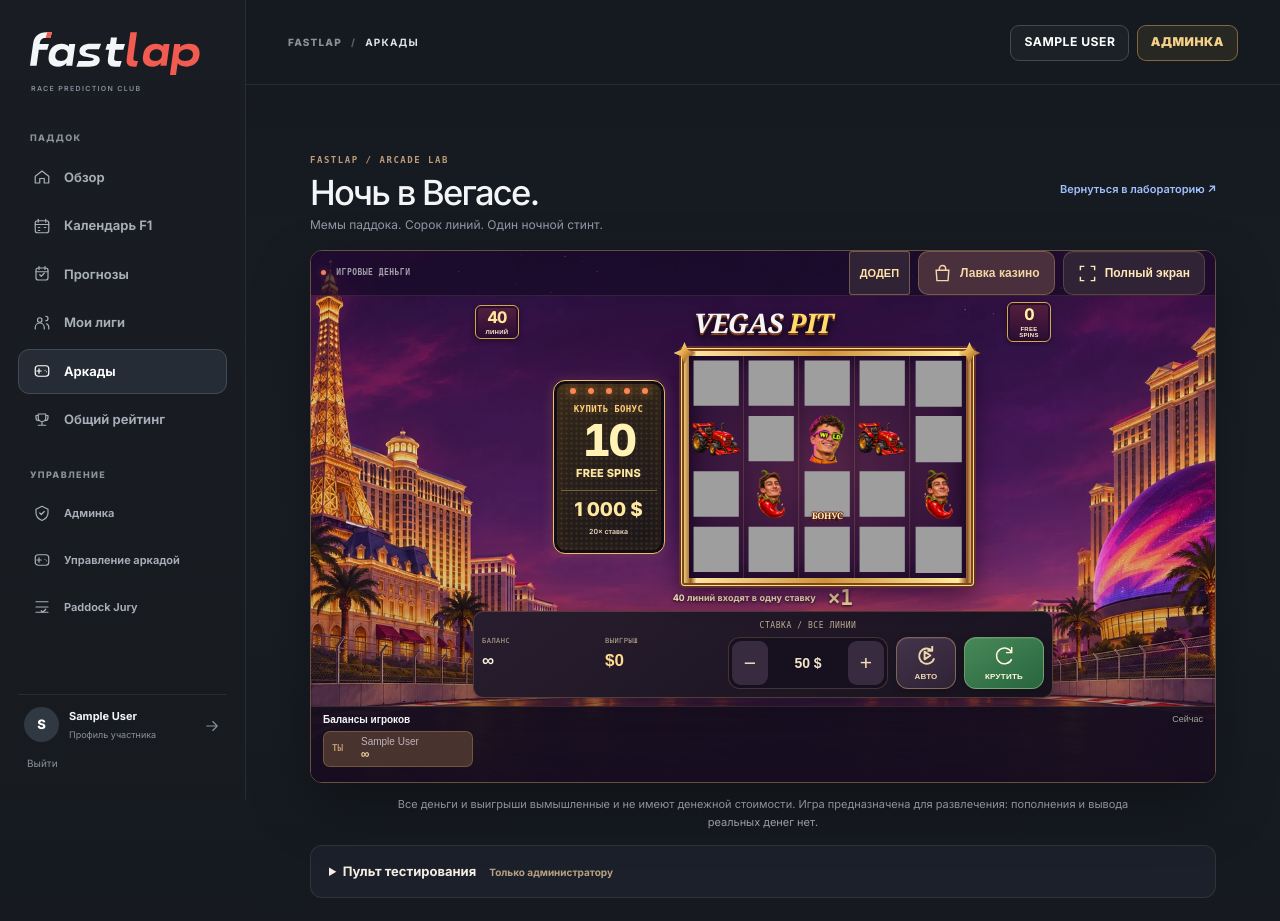
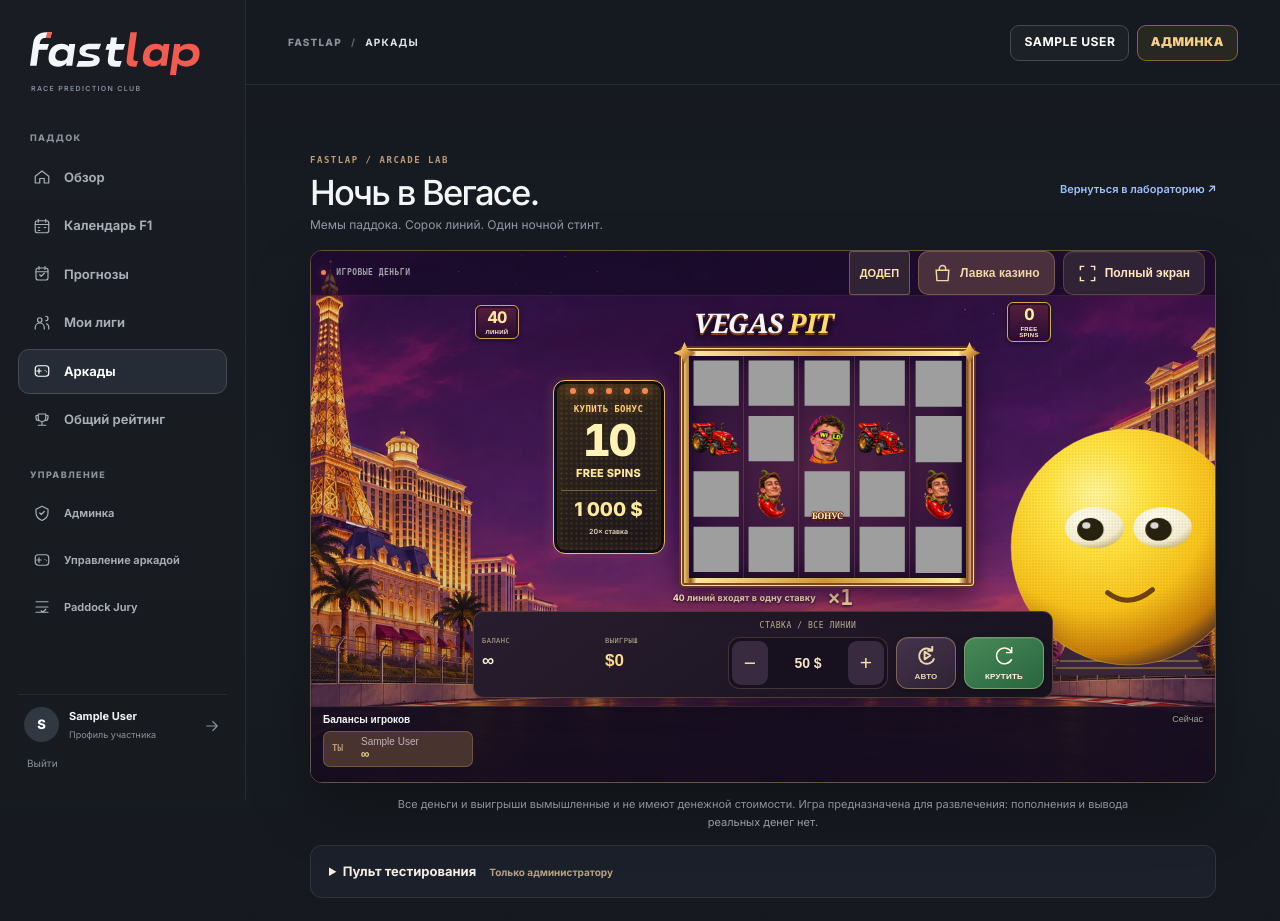
Before and after one commit to trfnvg/f1-league, a Django app: page /arcade/lab/vegas/ in a window 1280 px wide. Shown: the top 921 px of the page. Run offline with Django 5.2, Linux system fonts and the light colour scheme; the visitor is signed in with stand-in values (Sample User, id 1); data comes from the database, SQL or seed files in the repository; data that the repository does not hold is empty; some web fonts are replaced; grey boxes are pictures that could not be loaded.

Commit message:
Add animated yellow Vegas Sphere behind the slot

```diff
--- /dev/null
+++ b/league/static/league/vegas-sphere.css
@@ -0,0 +1,36 @@
+/* Decorative LED landmark, behind the cabinet and outside the input layer. */
+.vegas-sphere {
+  position:absolute; z-index:-1; bottom:19%; right:-4%;
+  width:clamp(200px,27%,370px); aspect-ratio:240/252;
+  border-radius:50%; pointer-events:none; user-select:none;
+  background:radial-gradient(ellipse,#f4b82a15,transparent 70%);
+}
+.vegas-sphere svg { display:block; width:100%; height:100%; overflow:visible; }
+.vegas-sphere-eyes {
+  transform-box:fill-box; transform-origin:center;
+  animation:vegas-sphere-blink 8.6s linear infinite;
+}
+.vegas-sphere-gaze { animation:vegas-sphere-look 17s ease-in-out -4s infinite; }
+.vegas-sphere-eyes,.vegas-sphere-gaze { animation-play-state:paused; }
+.vegas-sphere[data-awake="true"] .vegas-sphere-eyes,
+.vegas-sphere[data-awake="true"] .vegas-sphere-gaze { animation-play-state:running; }
+@keyframes vegas-sphere-blink {
+  0%,36%,39%,73%,76%,79%,100% { transform:scaleY(1); }
+  37.5%,74.5%,77.5% { transform:scaleY(.06); }
+}
+@keyframes vegas-sphere-look {
+  0%,12%,100% { transform:translate(0,0); }
+  20%,37% { transform:translate(8px,2px); }
+  45%,52% { transform:translate(2px,-5px); }
+  62%,76% { transform:translate(-8px,0); }
+  85%,94% { transform:translate(3px,4px); }
+}
+@media(max-width:700px) {
+  .vegas-sphere { top:58px; bottom:auto; right:5px; width:94px; }
+}
+@media(max-height:500px) and (min-width:650px) {
+  .vegas-sphere { top:auto; bottom:22%; right:-12px; width:140px; }
+}
+@media(prefers-reduced-motion:reduce) {
+  .vegas-sphere-eyes,.vegas-sphere-gaze { animation:none; }
+}
--- /dev/null
+++ b/league/static/league/vegas-sphere.js
@@ -0,0 +1,17 @@
+/* No frame loop: CSS animates only the eyes while the landmark is visible. */
+(() => {
+  "use strict";
+  const sphere=document.getElementById("vegas-sphere");
+  if(!sphere)return;
+  const motion=matchMedia("(prefers-reduced-motion: reduce)");
+  let visible=false,active=true;
+  function sync(){sphere.dataset.awake=String(visible&&active&&!document.hidden&&!motion.matches);}
+  if("IntersectionObserver" in window){
+    new IntersectionObserver(entries=>{visible=entries[0].isIntersecting;sync();}).observe(sphere);
+  }else{visible=true;}
+  motion.addEventListener("change",sync);
+  document.addEventListener("visibilitychange",sync);
+  window.addEventListener("pagehide",()=>{active=false;sync();});
+  window.addEventListener("pageshow",()=>{active=true;sync();});
+  sync();
+})();
--- a/league/templates/arcade_vegas.html
+++ b/league/templates/arcade_vegas.html
@@ -1,12 +1,13 @@
 {% extends 'base.html' %}
 {% load static %}
 {% block title %}Vegas Pit · закрытый тест · Fastlap{% endblock %}
-{% block extra_head %}<link rel="stylesheet" href="{% static 'league/vegas.css' %}?v=18-stable-bonus"><link rel="stylesheet" href="{% static 'league/vegas-topup.css' %}?v=1"><link rel="preload" as="image" href="{% static 'league/images/vegas/meme-symbols-v4-web.webp' %}">{% endblock %}
+{% block extra_head %}<link rel="stylesheet" href="{% static 'league/vegas.css' %}?v=18-stable-bonus"><link rel="stylesheet" href="{% static 'league/vegas-topup.css' %}?v=1"><link rel="stylesheet" href="{% static 'league/vegas-sphere.css' %}?v=1"><link rel="preload" as="image" href="{% static 'league/images/vegas/meme-symbols-v4-web.webp' %}">{% endblock %}
 {% block content %}
 <main class="vegas-page" id="vegas-page">
   <header class="vegas-page-heading"><div><span class="vegas-eyebrow">FASTLAP / ARCADE LAB</span><h1>Ночь в Вегасе.</h1><p>Мемы паддока. Сорок линий. Один ночной стинт.</p></div><a href="{% url 'league:arcade_control' %}">Вернуться в лабораторию ↗</a></header>
   <section class="vegas-machine" id="vegas-machine" aria-label="Vegas Pit: тестовый игровой автомат">
     <div class="vegas-night" aria-hidden="true"></div>
+    {% include 'vegas_sphere.html' %}
     <div class="vegas-toolbar"><span><i></i> ИГРОВЫЕ ДЕНЬГИ</span><div><button type="button" class="vegas-topup-trigger" id="vegas-topup" aria-haspopup="dialog" aria-controls="vegas-topup-dialog">ДОДЕП</button><a class="vegas-shop-link" id="vegas-shop" href="{% url 'league:vegas_lab_shop' %}"><svg viewBox="0 0 24 24" aria-hidden="true"><path d="M4 8h16l-1 13H5L4 8Zm4 0V6a4 4 0 0 1 8 0v2"/></svg><span>Лавка казино</span></a><button type="button" id="vegas-fullscreen" aria-pressed="false"><svg viewBox="0 0 24 24" aria-hidden="true"><path d="M8 3H3v5m13-5h5v5M3 16v5h5m13-5v5h-5"/></svg><span>Полный экран</span></button><a id="vegas-exit" class="vegas-exit-link" href="{% url 'league:arcade' %}"><svg viewBox="0 0 24 24" aria-hidden="true"><path d="m10 5-7 7 7 7M3 12h18"/></svg><span>Все аркады</span></a></div></div>
     <div class="vegas-cabinet">
       <header class="vegas-marquee"><div class="vegas-line-plaque"><strong>40</strong><span>ЛИНИЙ</span></div><div><span class="vegas-brand">fastlap</span><h2>VEGAS <em>PIT</em></h2><p>LAS VEGAS · MEME GRAND PRIX</p></div><div class="vegas-bonus-counter"><strong id="vegas-free">0</strong><span>FREE SPINS</span></div></header>
@@ -67,4 +68,4 @@
   {{ vegas_config|json_script:'vegas-config' }}
 </main>
 {% endblock %}
-{% block extra_scripts %}<script src="{% static 'league/vegas.js' %}?v=19-topup" defer></script><script src="{% static 'league/vegas-balances.js' %}?v=4-topup-sync" defer></script><script src="{% static 'league/vegas-topup.js' %}?v=2-reward" defer></script>{% include 'arcade_launch_assets.html' %}{% endblock %}
+{% block extra_scripts %}<script src="{% static 'league/vegas.js' %}?v=19-topup" defer></script><script src="{% static 'league/vegas-balances.js' %}?v=4-topup-sync" defer></script><script src="{% static 'league/vegas-topup.js' %}?v=2-reward" defer></script><script src="{% static 'league/vegas-sphere.js' %}?v=1" defer></script>{% include 'arcade_launch_assets.html' %}{% endblock %}
--- /dev/null
+++ b/league/templates/vegas_sphere.html
@@ -0,0 +1,29 @@
+<div class="vegas-sphere" id="vegas-sphere" aria-hidden="true">
+  <svg viewBox="0 0 240 252" focusable="false" xmlns="http://www.w3.org/2000/svg">
+    <defs>
+      <radialGradient id="vegas-sphere-skin" cx="36%" cy="28%" r="75%">
+        <stop stop-color="#fff59a"/><stop offset=".28" stop-color="#ffe341"/><stop offset=".65" stop-color="#f7c21b"/><stop offset=".9" stop-color="#c57b08"/><stop offset="1" stop-color="#69401b"/>
+      </radialGradient>
+      <radialGradient id="vegas-sphere-eye" cx="38%" cy="25%" r="85%">
+        <stop stop-color="#fffef0"/><stop offset=".7" stop-color="#f5edd1"/><stop offset="1" stop-color="#bda863"/>
+      </radialGradient>
+      <pattern id="vegas-sphere-led" width="3" height="3" patternUnits="userSpaceOnUse"><circle cx="1.5" cy="1.5" r=".65" fill="#69400b"/></pattern>
+      <clipPath id="vegas-sphere-disc"><circle cx="120" cy="120" r="116"/></clipPath>
+    </defs>
+    <path d="M58 216H182L196 246H44Z" fill="#39263a"/>
+    <path d="M52 232H188M48 239H192" stroke="#a48143" stroke-opacity=".6" stroke-width="2"/>
+    <circle cx="120" cy="120" r="116" fill="url(#vegas-sphere-skin)" stroke="#ffd75b" stroke-opacity=".35"/>
+    <g class="vegas-sphere-eyes">
+      <ellipse cx="86" cy="101" rx="29" ry="38" fill="url(#vegas-sphere-eye)"/>
+      <ellipse cx="153" cy="101" rx="29" ry="38" fill="url(#vegas-sphere-eye)"/>
+      <g class="vegas-sphere-gaze">
+        <ellipse cx="90" cy="104" rx="13" ry="21" fill="#26200f"/>
+        <ellipse cx="157" cy="104" rx="13" ry="21" fill="#26200f"/>
+        <ellipse cx="86" cy="97" rx="4" ry="6" fill="#fff" opacity=".85"/>
+        <ellipse cx="153" cy="97" rx="4" ry="6" fill="#fff" opacity=".85"/>
+      </g>
+    </g>
+    <path d="M99 165Q120 181 143 162" fill="none" stroke="#6d420e" stroke-width="5" stroke-linecap="round"/>
+    <circle cx="120" cy="120" r="116" fill="url(#vegas-sphere-led)" opacity=".18" clip-path="url(#vegas-sphere-disc)"/>
+  </svg>
+</div>
```
